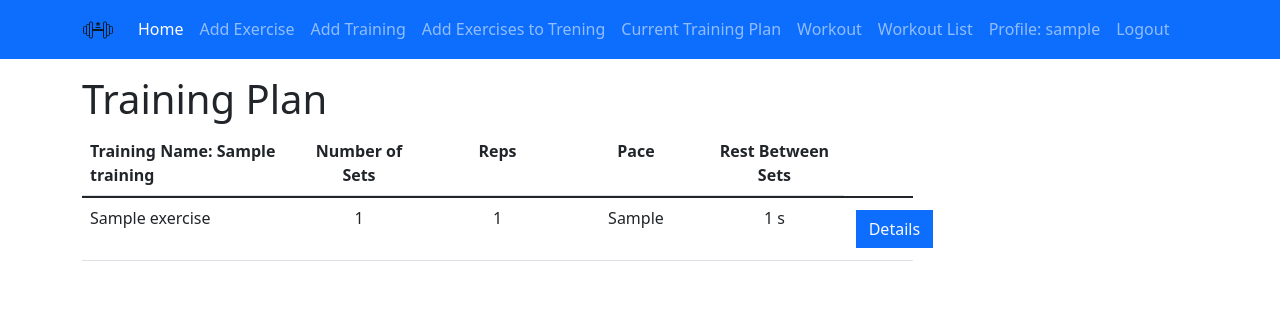
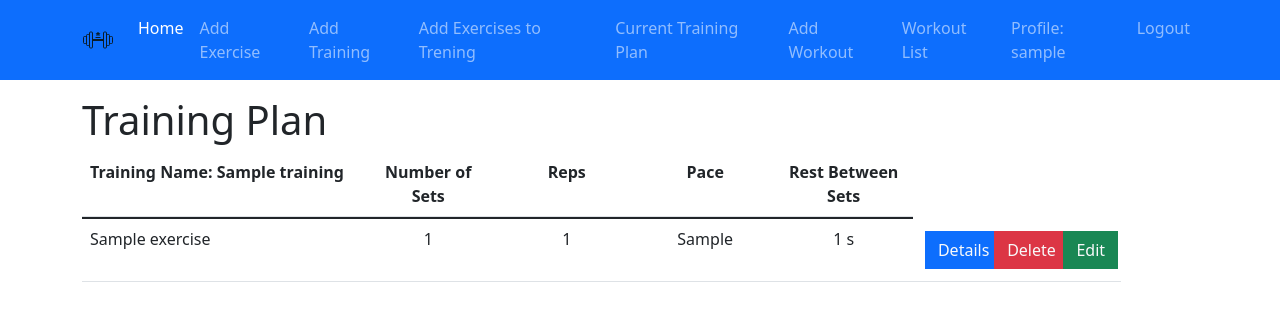
Before and after one commit to marcinowozniako/Training_App, a Django app: page /training/list in a window 1280 px wide. Shown: the top 321 px of the page. Run offline with Django 4.2, Linux system fonts and the light colour scheme; a user stored in the database is signed in; tables that the repository leaves empty hold one stand-in row (values such as "Sample post"); one stand-in notice (Sample message) is shown; parts of the project's set-up code (start-up, migrations or seed data) failed here and were passed over; some libraries are stand-ins or nearby versions.

Commit message:
add edit view for training plan, delte for training plan and workout

```diff
--- a/templates/navbar.html
+++ b/templates/navbar.html
@@ -13,7 +13,7 @@
       <a class="nav-link" href="{% url 'training:create-training' %}">Add Training</a>
       <a class="nav-link" href="{% url 'training:create-training-plan' %}">Add Exercises to Trening</a>
       <a class="nav-link" href="{% url 'training:list' %}">Current Training Plan</a>
-      <a class="nav-link" href="{% url 'training:workout'%}">Workout</a>
+      <a class="nav-link" href="{% url 'training:workout'%}">Add Workout</a>
       <a class="nav-link" href="{% url 'training:workout-list'%}">Workout List</a>
           {% if user.is_authenticated %}
 
--- a/training/models.py
+++ b/training/models.py
@@ -8,7 +8,7 @@
 
 class Exercises(models.Model):
     name = models.CharField(max_length=255)
-    description = models.TextField()
+    description = models.TextField(blank=True)
     video = EmbedVideoField(null=True, blank=True)
 
     class Meta:
@@ -69,5 +69,8 @@
     weight_unit = models.CharField(max_length=15, choices=WeightUnit.CHOICES)
     owner = models.ForeignKey('auth.User', on_delete=models.CASCADE)
 
+    def __str__(self):
+        return self.exercise.name
+
     class Meta:
         ordering = ['date']
--- a/training/templates/training/create_training_plan.html
+++ b/training/templates/training/create_training_plan.html
@@ -3,10 +3,10 @@
 
 
 {% block title %}
-    Add Workout
+    Add Exercises to Trening
     {% endblock %}
     {% block container %}
-        <h1>Add Workout</h1>
+        <h1>Add Exercises to Trening</h1>
               {% if messages %}
      {% for message in messages %}
          <div class="text-center alert alert-{{ message.tags }}">
--- a/training/templates/training/list.html
+++ b/training/templates/training/list.html
@@ -1,6 +1,6 @@
 {% extends 'base.html' %}
 {% load static %}
-{#{% load crispy_forms_tags %}#}
+{% load crispy_forms_tags %}
 
 
 {% block title %}
@@ -8,13 +8,25 @@
 {% endblock %}
 {% block container %}
     <h1>Training Plan</h1>
-    <div class="accordion accordion-flush" id="accordionFlushExample">
+    {% if messages %}
+     {% for message in messages %}
+         <div class="text-center alert alert-{{ message.tags }}">
+             {{ message|safe }}
+         </div>
+     {% endfor %}
+ {% endif %}
+    {% if object %}
+                    <form method="post">{% csrf_token %}
+        {{ form|crispy }}
+                    <input type="submit" value="Update" class="btn btn-primary rounded-0 text-light m-1">
+                    </form>
+    {% endif %}
         <table class="table">
             {% regroup object_list by training as days %}
             {% for training in days %}
                 <thead>
                 <tr class="d-flex">
-                    <th class="col-3">Training Name: {{ training.grouper }}</th>
+                    <th class="col-4">Training Name: {{ training.grouper }}</th>
                     <th class="col-2 text-center">Number of Sets</th>
                     <th class="col-2 text-center">Reps</th>
                     <th class="col-2 text-center">Pace</th>
@@ -26,7 +38,7 @@
                 {% for order in training.list %}
 
                     <tr class="d-flex">
-                        <td class="col-3">{{ order.exercise_name.name }}</td>
+                        <td class="col-4">{{ order.exercise_name.name }}</td>
                         <td class="col-2 text-center">{{ order.number_of_sets }}</td>
                         <td class="col-2 text-center">{{ order.reps }}</td>
                         <td class="col-2 text-center">{{ order.pace_of_exercise }}</td>
@@ -34,6 +46,14 @@
                         <td class="col-1 center">
                             <a href="{% url 'training:exercise-detail' order.exercise_name.id %}"
                                class="btn btn-primary rounded-0 text-light m-1">Details</a>
+                        </td>
+                        <td class="col-1 center">
+                            <a href="{% url 'training:training_plan-delete' order.id %}"
+                               class="btn btn-danger rounded-0 text-light m-1">Delete</a>
+                        </td>
+                        <td class="col-1 center">
+                            <a href="{% url 'training:training_plan-edit' order.id %}"
+                               class="btn btn-success rounded-0 text-light m-1">Edit</a>
                         </td>
                     </tr>
                 {% endfor %}
--- a/training/urls.py
+++ b/training/urls.py
@@ -13,5 +13,9 @@
     path('new_workout', views.WorkoutView.as_view(), name='workout'),
     path('workout/list', views.WorkoutListView.as_view(), name='workout-list'),
     path('workout/list/edit/<pk>', views.WorkoutUpdateView.as_view(), name='workout-edit'),
+    path('detail/edit/<pk>', views.UpdateExerciseView.as_view(), name='exercise-edit'),
+    path('list/edit/<pk>', views.TrainingPlanUpdateView.as_view(), name='training_plan-edit'),
+    path('list/delete/<pk>', views.DeleteTrainingPlanView.as_view(), name='training_plan-delete'),
+    path('workout/list/delete/<pk>', views.DeleteExerciseWorkoutView.as_view(), name='workout_ex-delete'),
 
 ]
--- a/training/views.py
+++ b/training/views.py
@@ -8,7 +8,7 @@
 from django.contrib.auth.mixins import LoginRequiredMixin, PermissionRequiredMixin
 from django.urls import reverse_lazy, reverse
 from django.utils import timezone
-from django.views.generic import CreateView, DetailView, UpdateView, ListView
+from django.views.generic import CreateView, DetailView, UpdateView, ListView, DeleteView
 
 from . import models
 
@@ -72,8 +72,34 @@
     raise_exception = True
 
 
+class TrainingPlanUpdateView(SuccessMessageMixin, UpdateView):
+    model = models.TrainingPlan
+    fields = ('exercise_name', 'order', 'training', 'number_of_sets', 'reps', 'reps_unit', 'pace_of_exercise',
+              'rest_between_sets')
+    success_message = 'Edit successfully!'
+    success_url = reverse_lazy('training:list')
+    template_name = 'training/list.html'
+
+    def form_valid(self, form):
+        form.instance.owner = self.request.user
+        return super().form_valid(form)
+
+
+class DeleteTrainingPlanView(SuccessMessageMixin, DeleteView):
+    model = models.TrainingPlan
+    success_url = reverse_lazy('training:list')
+    success_message = 'Delete successfully!'
+
+
 class DetailExerciseView(DetailView):
     model = models.Exercises
+
+
+class UpdateExerciseView(SuccessMessageMixin, UpdateView):
+    model = models.Exercises
+    fields = '__all__'
+    success_message = 'Edit successfully!'
+    success_url = reverse_lazy('training:list')
 
 
 class WorkoutView(CreateExerciseView):
@@ -114,3 +140,10 @@
     model = models.WorkoutSet
     permission_required = 'training.view_workoutset'
     raise_exception = True
+
+
+class DeleteExerciseWorkoutView(SuccessMessageMixin, DeleteView):
+    model = models.WorkoutSet
+    success_message = 'Delete successfully!'
+    template_name = 'training/trainingplan_confirm_delete.html'
+    success_url = reverse_lazy('training:workout-list')
```
Also changed, not shown: training/templates/training/exercises_detail.html (+7 -4 lines), training/templates/training/exercises_form.html (added, +17 -0 lines), training/templates/training/trainingplan_confirm_delete.html (added, +17 -0 lines), training/templates/training/workoutset_list.html (+6 -2 lines), training/migrations/0011_alter_training_options_alter_trainingplan_options_and_more.py (added).
